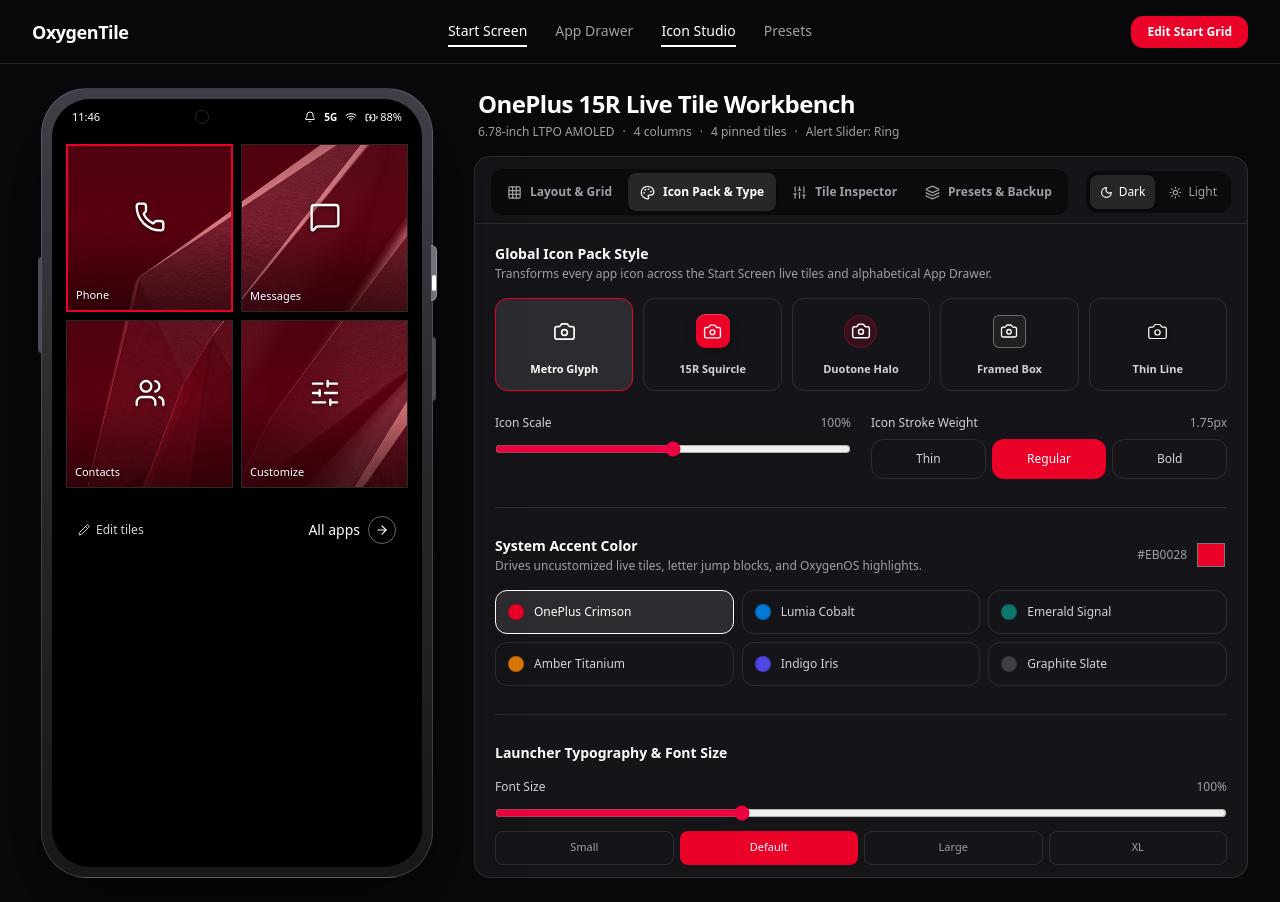
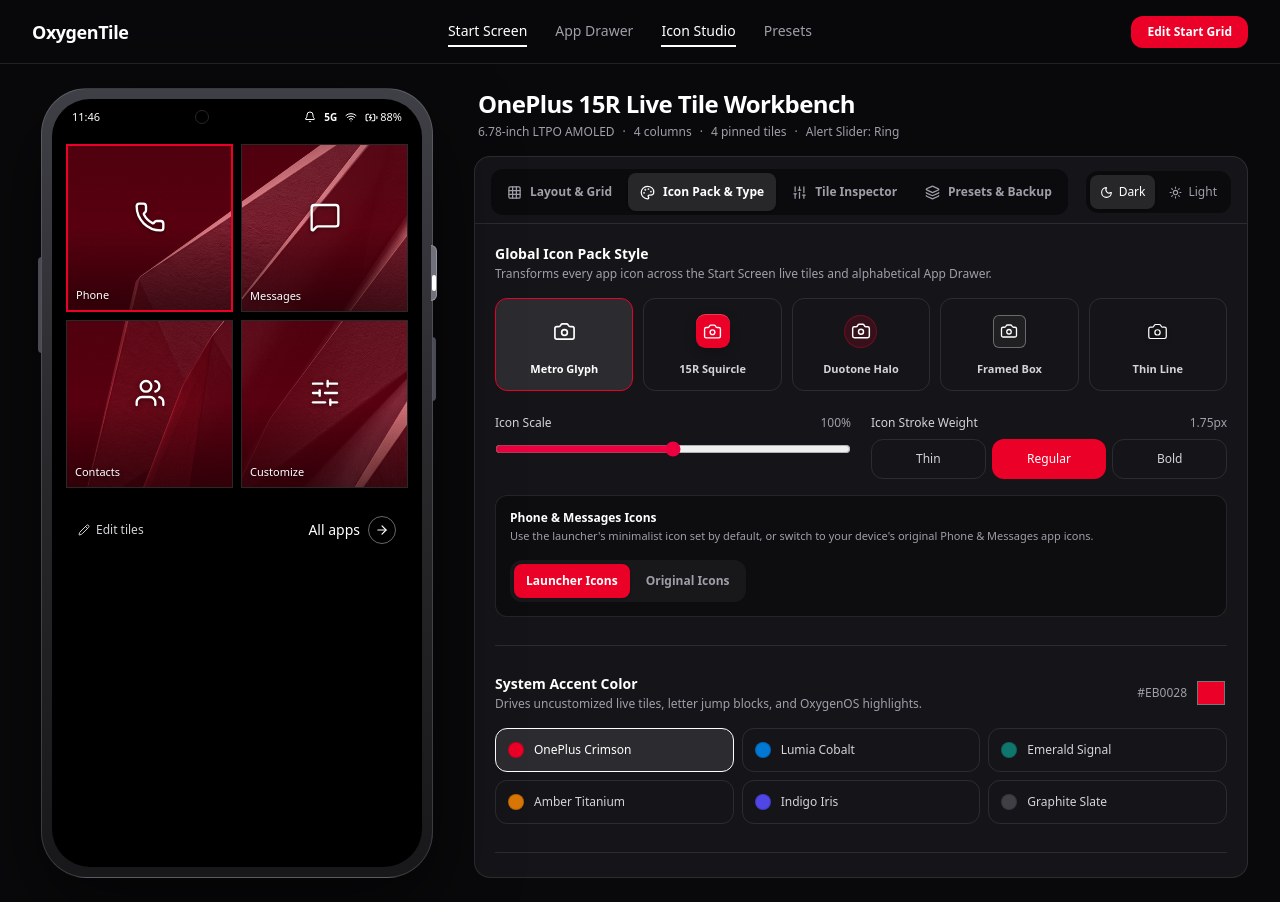
Before and after one commit to gargshi/WindowsLauncher, a React (Vite) app: page / in a window 1280 px wide. Both pictures are taken after a click on the button "Icon Studio". Built offline with nearby package versions, Linux system fonts and the light colour scheme.

Commit message:
feat: add option for original system icons
Introduces a toggle to use original native icons for communication apps instead of the launcher's default set. Adds an inspection trigger to directly open the customization studio for specific tiles.

```diff
--- a/src/components/AppDrawer.tsx
+++ b/src/components/AppDrawer.tsx
@@ -152,6 +152,15 @@ export const AppDrawer: React.FC<AppDrawerProps> = ({
                   const isPinned = pinnedAppIds.has(app.id);
                   const matchingTile = tiles.find((t) => t.appId === app.id);
                   const rowIcon = matchingTile?.customIcon || app.icon;
+                  const isCoreLauncherApp =
+                    app.id === 'phone' || app.id === 'messages' || app.id === 'contacts';
+                  const wantsOriginalIcon =
+                    matchingTile?.iconSource === 'original' ||
+                    (matchingTile?.iconSource !== 'launcher' &&
+                      (isCoreLauncherApp ? Boolean(config.useOriginalCommunicationIcons) : true));
+                  const showNativeIcon = Boolean(
+                    app.nativeIconBase64 && !matchingTile?.customIcon && wantsOriginalIcon
+                  );
 
                   return (
                     <div
@@ -178,7 +187,7 @@ export const AppDrawer: React.FC<AppDrawerProps> = ({
                             borderRadius: `${Math.min(50, config.tileRadius)}%`,
                           }}
                         >
-                          {app.nativeIconBase64 && !matchingTile?.customIcon ? (
+                          {showNativeIcon && app.nativeIconBase64 ? (
                             <img
                               src={app.nativeIconBase64}
                               alt={`${app.name} icon`}
--- a/src/components/CustomizationStudio.tsx
+++ b/src/components/CustomizationStudio.tsx
@@ -951,6 +951,67 @@ export const CustomizationStudio: React.FC<CustomizationStudioProps> = ({
                   </div>
                 </div>
               </div>
+              <div className="p-3.5 rounded-xl border border-slate-200 dark:border-white/10 bg-slate-50/70 dark:bg-zinc-950/60 flex items-center justify-between gap-4 flex-wrap">
+                <div className="min-w-0">
+                  <div className="text-xs font-semibold text-slate-900 dark:text-white">
+                    Phone &amp; Messages Icons
+                  </div>
+                  <p className="text-[11px] text-slate-500 dark:text-zinc-400 mt-0.5">
+                    Use the launcher&apos;s minimalist icon set by default, or switch to your device&apos;s original Phone &amp; Messages app icons.
+                  </p>
+                </div>
+
+                <div className="flex items-center gap-1 p-1 rounded-xl bg-slate-200/70 dark:bg-zinc-900 shrink-0">
+                  <button
+                    type="button"
+                    onClick={() => {
+                      onUpdateConfig({ useOriginalCommunicationIcons: false });
+                      tiles.forEach((t) => {
+                        if (['phone', 'messages', 'contacts'].includes(t.appId) && t.iconSource) {
+                          onUpdateTile(t.id, { iconSource: undefined });
+                        }
+                      });
+                      showTempMessage('Phone & Messages switched to Launcher Icon Set.');
+                    }}
+                    className={`min-h-[34px] px-3 rounded-lg text-xs font-semibold whitespace-nowrap transition-colors ${
+                      !config.useOriginalCommunicationIcons
+                        ? 'text-white shadow-sm'
+                        : 'text-slate-600 dark:text-zinc-400 hover:text-slate-900 dark:hover:text-white'
+                    }`}
+                    style={
+                      !config.useOriginalCommunicationIcons
+                        ? { backgroundColor: config.accentColor }
+                        : undefined
+                    }
+                  >
+                    Launcher Icons
+                  </button>
+                  <button
+                    type="button"
+                    onClick={() => {
+                      onUpdateConfig({ useOriginalCommunicationIcons: true });
+                      tiles.forEach((t) => {
+                        if (['phone', 'messages', 'contacts'].includes(t.appId) && t.iconSource) {
+                          onUpdateTile(t.id, { iconSource: undefined });
+                        }
+                      });
+                      showTempMessage('Phone & Messages switched to Original App Icons.');
+                    }}
+                    className={`min-h-[34px] px-3 rounded-lg text-xs font-semibold whitespace-nowrap transition-colors ${
+                      config.useOriginalCommunicationIcons
+                        ? 'text-white shadow-sm'
+                        : 'text-slate-600 dark:text-zinc-400 hover:text-slate-900 dark:hover:text-white'
+                    }`}
+                    style={
+                      config.useOriginalCommunicationIcons
+                        ? { backgroundColor: config.accentColor }
+                        : undefined
+                    }
+                  >
+                    Original Icons
+                  </button>
+                </div>
+              </div>
             </section>
 
             <hr className="border-slate-200 dark:border-white/10" />
@@ -1153,6 +1214,20 @@ export const CustomizationStudio: React.FC<CustomizationStudioProps> = ({
                         borderRadius: `${Math.min(50, config.tileRadius)}%`,
                       }}
                     >
+                      {selectedApp.nativeIconBase64 &&
+                      !selectedTile.customIcon &&
+                      (selectedTile.iconSource === 'original' ||
+                        (selectedTile.iconSource !== 'launcher' &&
+                          (['phone', 'messages', 'contacts'].includes(selectedApp.id)
+                            ? Boolean(config.useOriginalCommunicationIcons)
+                            : true))) ? (
+                        <img
+                          src={selectedApp.nativeIconBase64}
+                          alt={`${selectedTile.customLabel || selectedApp.name} icon`}
+                          referrerPolicy="no-referrer"
+                          className="w-7 h-7 object-contain rounded-md"
+                        />
+                      ) : (
                         <IconRenderer
                           iconName={selectedTile.customIcon || selectedApp.icon}
                           styleMode={config.iconStyle}
@@ -1162,6 +1237,7 @@ export const CustomizationStudio: React.FC<CustomizationStudioProps> = ({
                           foregroundColor="#FFFFFF"
                           baseSizePx={24}
                         />
+                      )}
                     </div>
                     <div className="min-w-0">
                       <h2 className="text-base font-semibold text-slate-900 dark:text-white truncate">
@@ -1334,6 +1410,73 @@ export const CustomizationStudio: React.FC<CustomizationStudioProps> = ({
                   </div>
                 </div>
 
+                {/* Per-Tile Icon Source (Launcher Set vs Original App Icon) */}
+                {(selectedApp.nativeIconBase64 ||
+                  ['phone', 'messages', 'contacts'].includes(selectedApp.id)) && (
+                  <div className="p-3.5 rounded-xl border border-slate-200 dark:border-white/10 bg-slate-50/70 dark:bg-zinc-950/60 flex items-center justify-between gap-3 flex-wrap">
+                    <div>
+                      <div className="text-xs font-semibold text-slate-900 dark:text-white">
+                        Tile Icon Source
+                      </div>
+                      <div className="text-[11px] text-slate-500 dark:text-zinc-400">
+                        Switch between the launcher&apos;s glyph set and the original Android app icon.
+                      </div>
+                    </div>
+                    <div className="flex items-center gap-1 p-1 rounded-xl bg-slate-200/70 dark:bg-zinc-900 shrink-0">
+                      {(() => {
+                        const isCore = ['phone', 'messages', 'contacts'].includes(selectedApp.id);
+                        const usingOriginal =
+                          selectedTile.iconSource === 'original' ||
+                          (selectedTile.iconSource !== 'launcher' &&
+                            (isCore ? Boolean(config.useOriginalCommunicationIcons) : true));
+                        return (
+                          <>
+                            <button
+                              type="button"
+                              onClick={() =>
+                                onUpdateTile(selectedTile.id, { iconSource: 'launcher' })
+                              }
+                              className={`min-h-[32px] px-2.5 rounded-lg text-xs font-semibold whitespace-nowrap transition-colors ${
+                                !usingOriginal || Boolean(selectedTile.customIcon)
+                                  ? 'text-white shadow-sm'
+                                  : 'text-slate-600 dark:text-zinc-400 hover:text-slate-900 dark:hover:text-white'
+                              }`}
+                              style={
+                                !usingOriginal || Boolean(selectedTile.customIcon)
+                                  ? { backgroundColor: config.accentColor }
+                                  : undefined
+                              }
+                            >
+                              Launcher Icon
+                            </button>
+                            <button
+                              type="button"
+                              onClick={() =>
+                                onUpdateTile(selectedTile.id, {
+                                  iconSource: 'original',
+                                  customIcon: undefined,
+                                })
+                              }
+                              className={`min-h-[32px] px-2.5 rounded-lg text-xs font-semibold whitespace-nowrap transition-colors ${
+                                usingOriginal && !selectedTile.customIcon
+                                  ? 'text-white shadow-sm'
+                                  : 'text-slate-600 dark:text-zinc-400 hover:text-slate-900 dark:hover:text-white'
+                              }`}
+                              style={
+                                usingOriginal && !selectedTile.customIcon
+                                  ? { backgroundColor: config.accentColor }
+                                  : undefined
+                              }
+                            >
+                              Original Icon
+                            </button>
+                          </>
+                        );
+                      })()}
+                    </div>
+                  </div>
+                )}
+
                 {/* Per-Tile Custom Icon Picker */}
                 <div className="space-y-2.5">
                   <div className="flex items-center justify-between">
@@ -1360,7 +1503,12 @@ export const CustomizationStudio: React.FC<CustomizationStudioProps> = ({
                           type="button"
                           title={meta.label}
                           aria-label={`Use ${meta.label} icon`}
-                          onClick={() => onUpdateTile(selectedTile.id, { customIcon: iconKey })}
+                          onClick={() =>
+                            onUpdateTile(selectedTile.id, {
+                              customIcon: iconKey,
+                              iconSource: 'launcher',
+                            })
+                          }
                           className={`h-10 rounded-xl border flex items-center justify-center transition-colors ${
                             active
                               ? 'text-white border-transparent'
--- a/src/components/LiveTile.tsx
+++ b/src/components/LiveTile.tsx
@@ -14,6 +14,7 @@ interface LiveTileProps {
   tilesLayoutKey?: string;
   onLaunchApp: (app: AppDefinition) => void;
   onSelectTile: (tileId: string) => void;
+  onInspectTile: (tileId: string) => void;
   onCycleSize: (tileId: string) => void;
   onUnpinTile: (tileId: string) => void;
   onMoveTile: (tileId: string, direction: -1 | 1) => void;
@@ -64,6 +65,7 @@ export const LiveTile: React.FC<LiveTileProps> = ({
   tilesLayoutKey,
   onLaunchApp,
   onSelectTile,
+  onInspectTile,
   onCycleSize,
   onUnpinTile,
   onMoveTile,
@@ -226,6 +228,16 @@ export const LiveTile: React.FC<LiveTileProps> = ({
     const showInlineCount = isPhoneOrMessages && hasCount;
     const showCornerBadge = !isPhoneOrMessages && hasCount;
 
+    const isCoreLauncherApp =
+      app.id === 'phone' || app.id === 'messages' || app.id === 'contacts';
+    const wantsOriginalIcon =
+      tile.iconSource === 'original' ||
+      (tile.iconSource !== 'launcher' &&
+        (isCoreLauncherApp ? Boolean(config.useOriginalCommunicationIcons) : true));
+    const showNativeIcon = Boolean(
+      app.nativeIconBase64 && !tile.customIcon && wantsOriginalIcon
+    );
+
     return (
       <div className="relative h-full w-full p-2 flex flex-col justify-between">
         {showCornerBadge && (
@@ -242,7 +254,7 @@ export const LiveTile: React.FC<LiveTileProps> = ({
             showInlineCount ? (isSmall ? 'gap-1.5' : 'gap-2.5') : ''
           } ${isSmall ? '' : isWide ? 'pb-1' : 'pb-2'}`}
         >
-          {app.nativeIconBase64 && !tile.customIcon ? (
+          {showNativeIcon && app.nativeIconBase64 ? (
             <img
               src={app.nativeIconBase64}
               alt={`${effectiveLabel} icon`}
@@ -383,10 +395,10 @@ export const LiveTile: React.FC<LiveTileProps> = ({
 
           <button
             type="button"
-            aria-label={`Inspect ${effectiveLabel}`}
+            aria-label={`Customize ${effectiveLabel}`}
             onClick={(e) => {
               e.stopPropagation();
-              onSelectTile(tile.id);
+              onInspectTile(tile.id);
             }}
             className="pointer-events-auto absolute -top-1.5 -right-1.5 w-6 h-6 rounded-full bg-zinc-900 text-white border border-white/25 shadow-md flex items-center justify-center hover:bg-zinc-700 transition-colors"
           >
--- a/src/components/PhonePreview.tsx
+++ b/src/components/PhonePreview.tsx
@@ -35,6 +35,7 @@ interface PhonePreviewProps {
   customWallpaperImage: string | null;
   onChangeViewMode: (mode: PhoneViewMode) => void;
   onSelectTile: (tileId: string) => void;
+  onInspectTile: (tileId: string) => void;
   onToggleEditMode: () => void;
   onLaunchApp: (app: AppDefinition) => void;
   onCloseApp: () => void;
@@ -60,6 +61,7 @@ export const PhonePreview: React.FC<PhonePreviewProps> = ({
   customWallpaperImage,
   onChangeViewMode,
   onSelectTile,
+  onInspectTile,
   onToggleEditMode,
   onLaunchApp,
   onCloseApp,
@@ -329,6 +331,7 @@ export const PhonePreview: React.FC<PhonePreviewProps> = ({
                         tilesLayoutKey={tilesLayoutKey}
                         onLaunchApp={onLaunchApp}
                         onSelectTile={onSelectTile}
+                        onInspectTile={onInspectTile}
                         onCycleSize={onCycleTileSize}
                         onUnpinTile={onUnpinTile}
                         onMoveTile={onMoveTile}
--- a/src/data/launcherDefaults.ts
+++ b/src/data/launcherDefaults.ts
@@ -198,6 +198,7 @@ export const DEFAULT_CONFIG: LauncherConfig = {
   iconStyle: 'metro',
   iconScale: 1.0,
   iconStrokeWidth: 1.75,
+  useOriginalCommunicationIcons: false,
   labelVisibility: 'all',
   labelAlignment: 'bottom-left',
   fontScale: 1.0,
--- a/src/types/launcher.ts
+++ b/src/types/launcher.ts
@@ -87,6 +87,7 @@ export interface TileItem {
   customLabel?: string;
   customIcon?: IconName;
   customColor?: string; // Hex color or 'accent'
+  iconSource?: 'launcher' | 'original';
   liveEnabled: boolean;
   badgeCount?: number;
   order: number;
@@ -121,6 +122,7 @@ export interface LauncherConfig {
   iconStyle: IconStyle;
   iconScale: number; // 0.75 to 1.25
   iconStrokeWidth: number; // 1.25 | 1.75 | 2.25
+  useOriginalCommunicationIcons: boolean;
   labelVisibility: LabelVisibility;
   labelAlignment: LabelAlignment;
   fontScale: number; // 0.8 to 1.4
```
Also changed, not shown: src/App.tsx (+8 -0 lines). Lines whose indentation alone changed are shown as unchanged.
